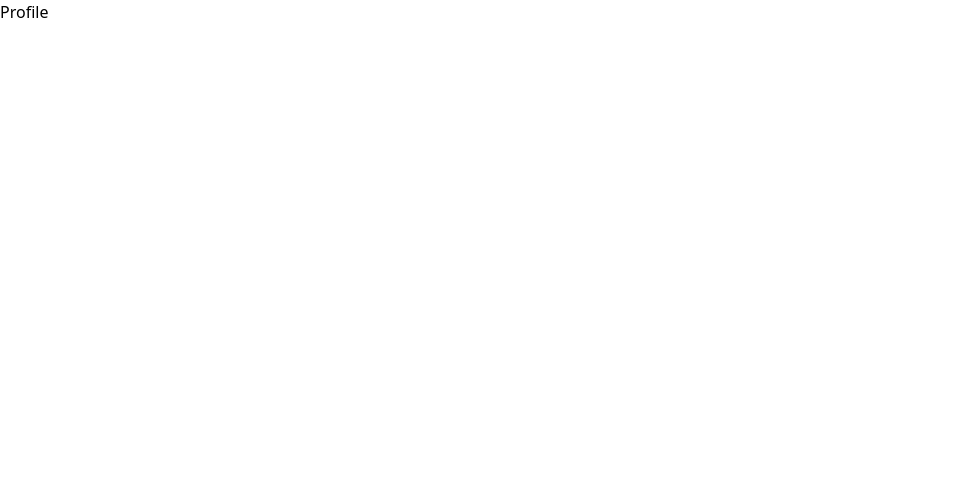
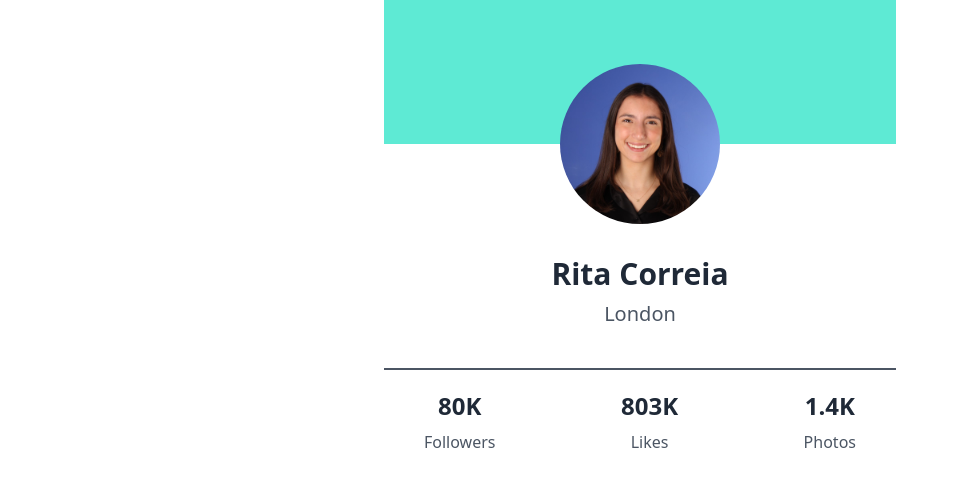
Before and after one commit to anoopraju31/100xdevs_cohort, a React (Vite) app in the folder week 7/assignments/1_profile_component/: page / in a window 1280 px wide. Shown: the top 486 px of the page, without its empty margins (0-958 px from the left). Built offline with nearby package versions, Linux system fonts and the light colour scheme.

Commit message:
Week 7 Assignments - 1. Profile Component: Profile Component - styled

```diff
--- a/week 7/assignments/1_profile_component/src/components/Profile.jsx
+++ b/week 7/assignments/1_profile_component/src/components/Profile.jsx
@@ -1,5 +1,36 @@
 const Profile = () => {
-	return <div>Profile</div>
+	return (
+		<div className='max-w-lg mx-auto'>
+			<div className='h-36 bg-teal-300'></div>
+			<div className='pb-10 flex flex-col items-center '>
+				<div className='relative w-40 h-28'>
+					<img
+						className='w-40 h-40 rounded-full absolute -top-20'
+						src='/Rita_Correia.jpeg'
+						alt='Rita Correia'
+					/>
+				</div>
+				<h2 className='text-3xl font-bold text-gray-800'> Rita Correia </h2>
+				<p className='text-xl mt-2 text-gray-600 capitalize'> London </p>
+			</div>
+			<div className='px-10 py-5 border-t-2 border-gray-600 flex justify-between items-center font-sans'>
+				<div className='flex flex-col items-center gap-2'>
+					<p className='text-2xl font-bold text-gray-800'> 80K </p>
+					<p className='text-gray-600 capitalize'>followers</p>
+				</div>
+
+				<div className='flex flex-col items-center gap-2'>
+					<p className='text-2xl font-bold text-gray-800'> 803K </p>
+					<p className='text-gray-600 capitalize'>Likes</p>
+				</div>
+
+				<div className='flex flex-col items-center gap-2'>
+					<p className='text-2xl font-bold text-gray-800'> 1.4K </p>
+					<p className='text-gray-600 capitalize'>Photos</p>
+				</div>
+			</div>
+		</div>
+	)
 }
 
 export default Profile
```
Also changed, not shown: week 7/assignments/1_profile_component/public/Rita_Correia.jpeg (added).
